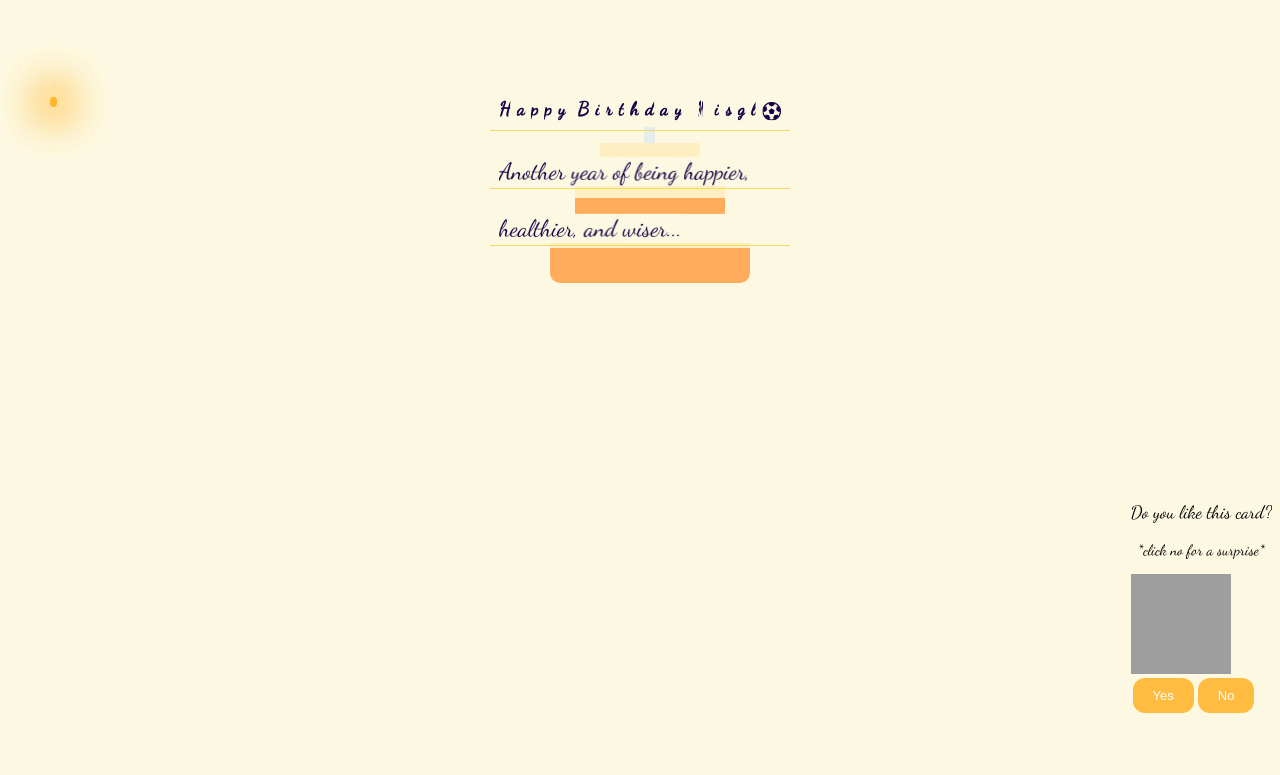
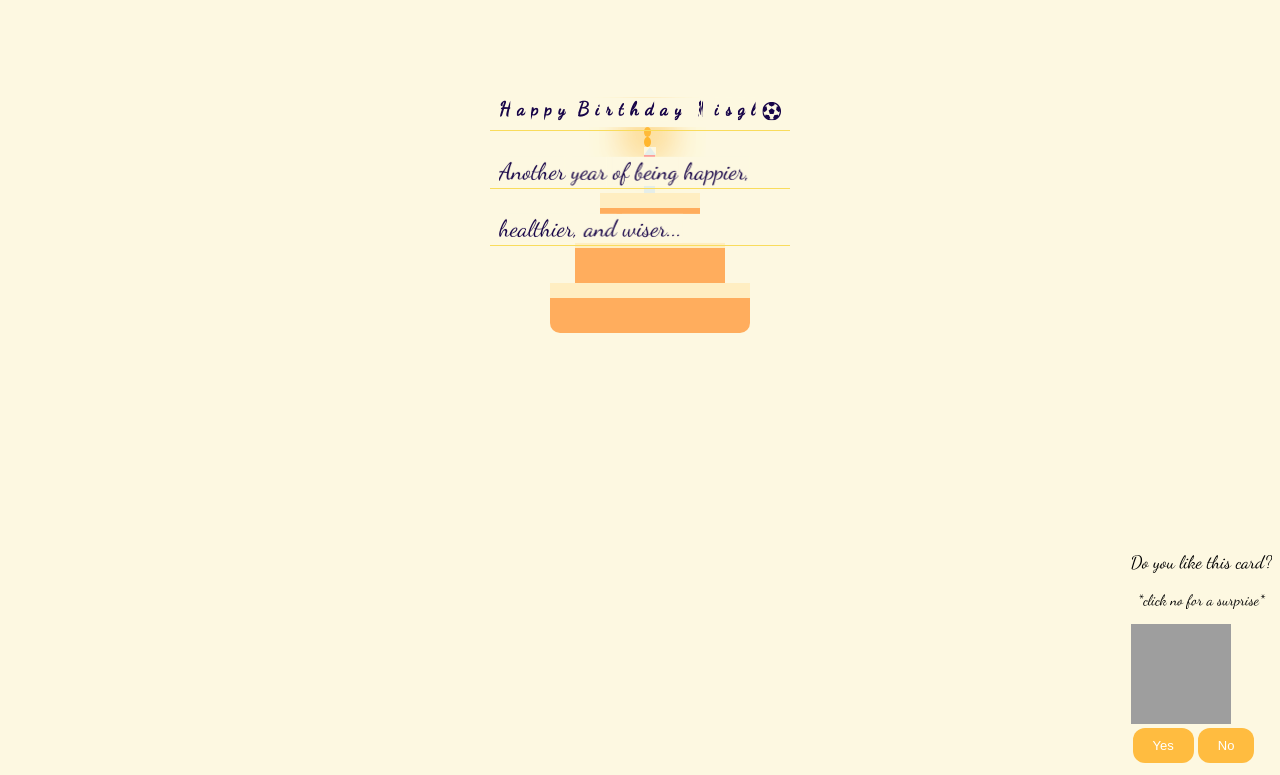
Before and after one commit to pthapa4s/randomII, a plain HTML site: page index.html in a window 1280 px wide. Shown: the part 151-926 px from the top of the page. Before the commit the page ends 876 px from the top, so only its background shows below. Drawn offline with Linux system fonts and the light colour scheme; grey boxes are pictures that could not be loaded.

Commit message:
Update styles.css

```diff
--- a/styles.css
+++ b/styles.css
@@ -27,10 +27,10 @@ body{
     .fire {
       border-radius: 100%;
       box-shadow: 0 0 40px 10px #ffc04d;
-      position:absolute;
+      position:relative;
       width: 6.666666666666667px;
       height: 10px;
-      left:50px;
+      left:52%;
     }
     .fire:nth-child(1) {
       animation: fire 2s infinite;
```
